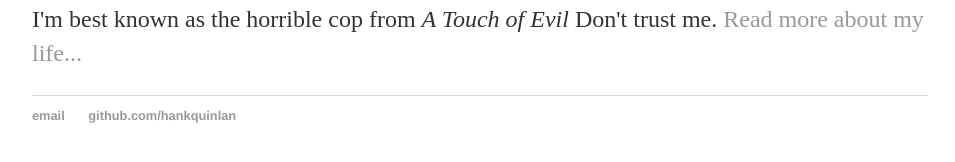
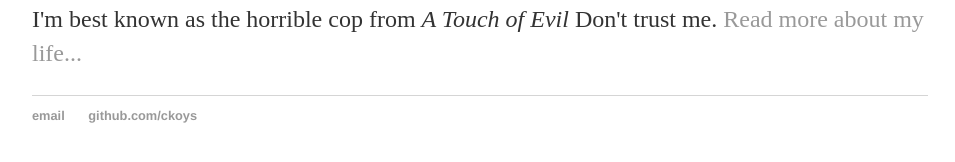
Before and after one commit to ckoys/ckoys.github.io, a Jekyll site: the page built from index.html, in a window 1280 px wide. Shown: the part 194-356 px from the top of the page, without its empty margins (160-1115 px from the left). Built offline with Jekyll 4.4.1, drawn with Linux system fonts in a browser that asks for light colours.

Commit message:
Update default.html

```diff
--- a/_layouts/default.html
+++ b/_layouts/default.html
@@ -21,8 +21,8 @@
 			</div><!-- /.container -->
 			<footer>
 	    		<ul>
-	        		<li><a href="mailto:hankquinlanhub@gmail.com">email</a></li>
-	        		<li><a href="https://github.com/hankquinlan">github.com/hankquinlan</a></li>
+	        		<li><a href="mailto:ckoys@me.com">email</a></li>
+	        		<li><a href="https://github.com/ckoys">github.com/ckoys</a></li>
 				</ul>
 			</footer>
 		</body>
```
